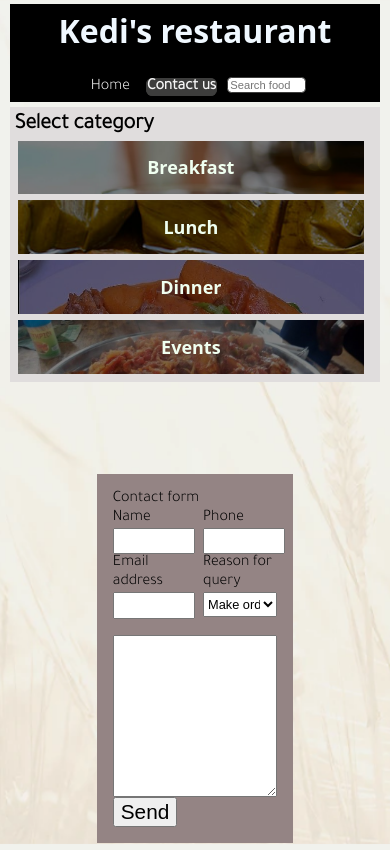
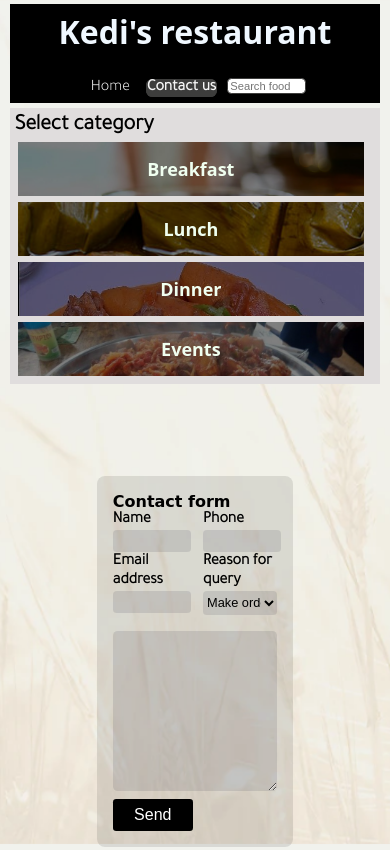
Before and after one commit to kedi1991/project01, a plain HTML site: page pages/contact.html in a window 390 px wide. Shown: the top 850 px of the page. Drawn offline with Linux system fonts and the light colour scheme.

Commit message:
add style to contact form and correct media query for mobile view

```diff
--- a/assets/css/styles.css
+++ b/assets/css/styles.css
@@ -213,172 +213,6 @@ p {
     background-color: rgba(0, 0, 0, 0.7);
 }
 
-/*media queries to correct screen size display*/
-
-/**
-@media screen and (max-width:1680px) {
-    body {
-        zoom: 98%;
-    }
-
-    #section_nav {
-        height: 17em;
-    }
-
-    #div_nav_center {
-        height: 82%;
-    }
-}
-
-@media screen and (max-width:1550px) {
-
-
-    #section_nav {
-        height: 17em;
-    }
-
-    #div_nav_center {
-        height: 82%;
-    }
-}
-
-@media screen and (max-width:1440px) {
-
-    #section_nav {
-        height: 17em;
-    }
-
-    #div_nav_center {
-        height: 82%;
-    }
-}
-
-@media screen and (max-width:1380px) {
-
-    #section_nav {
-        height: 17em;
-    }
-
-    #div_nav_center {
-        height: 82%;
-    }
-}
-
-@media screen and (max-width:1260px) {
-
-
-    #section_nav {
-        height: 16.5em;
-    }
-
-    #div_nav_center {
-        height: 82%;
-    }
-
-    @media screen and (max-width:1100px) {
-        body {
-            width: 78%
-        }
-
-        #section_nav {
-            height: 15.5em;
-        }
-
-        #div_nav_center {
-            height: 82%;
-        }
-    }
-}
-
-@media screen and (max-width:1050px) {
-
-
-    #section_nav {
-        height: 15.5em;
-    }
-
-    #div_nav_center {
-        height: 82%;
-    }
-}
-
-@media screen and (max-width:1024px) {
-    body {
-font-size: smaller;
-width: 85%;
-    }
-
-    #section_nav {
-        height: 15.2em;
-    }
-
-    #div_nav_center {
-        height: 82%;
-    }
-}
-
-@media screen and (max-width:950px) {
-
-
-    #section_nav {
-        height: 15em;
-    }
-
-    #div_nav_center {
-        height: 82%;
-    }
-    #header{
-        font-size: x-large;
-    }
-}
-
-@media screen and (max-width:900px) {
-
-
-    #section_nav {
-        height: 14em;
-    }
-
-    #div_nav_center {
-        height: 81%;
-    }
-}
-
-@media screen and (max-width:800px) {
-
-    #section_nav {
-        height: 14em;
-    }
-
-    #div_nav_center {
-        height: 80%;
-    }
-}
-
-@media screen and (max-width:750px) {
-
-
-    #section_nav {
-        height: 14em;
-    }
-
-    #div_nav_center {
-        height: 80%;
-    }
-}
-
-@media screen and (max-width:620px) {
-
-
-    #section_nav {
-        height: 14em;
-    }
-
-    #div_nav_center {
-        height: 80%;
-    }
-}
-***/
 @media screen and (max-width:1080px) {
     body {
         width: 95%;
@@ -405,6 +239,32 @@ width: 85%;
     }
 }
 
+@media screen and (max-width:788px) {
+    body {
+        font-size: x-small;
+        width: 85%;
+    }
+    #div_food_detail_right{
+        font-size: xx-small;
+    }
+
+    #section_nav {
+        height: 13em;
+    }
+
+    #div_nav_center {
+        font-size: xx-small;
+        height: 77%;
+    }
+
+    #header_nav {
+        font-size: medium;
+    }
+    #header h1{
+        font-size: xx-large;
+        margin-top: 0;
+    }
+}
 @media screen and (max-width:720px) {
     body {
         font-size: x-small;
@@ -431,6 +291,35 @@ width: 85%;
         margin-top: 0;
     }
 }
+@media screen and (max-width:610px) {
+    body {
+        font-size: x-small;
+        width: 90%;
+    }
+    #div_food_detail_right{
+        font-size: smaller;
+    }
+
+    #section_nav {
+        height: 13em;
+    }
+
+    #div_nav_center {
+        font-size: .6em;
+        height: 77%;
+    }
+    #food-content{
+        font-size: 1.2em;
+    }
+    #header_nav {
+        font-size: X-small;
+    }
+    #header h1{
+        font-size: large;
+        margin-top: 0;
+    }
+}
+
 @media screen and (max-width:550px) {
     body {
         font-size: x-small;
@@ -509,6 +398,10 @@ width: 85%;
     #section_nav {
         height: auto;
     }
+
+    #div-contact-top{
+        grid-template-columns: 100%;
+    }
 }
 
 /**End of media queries**/
@@ -565,11 +458,22 @@ width: 85%;
 /**Styles for the contact page**/
 #div-contact {
     display: grid;
-    background-color: rgb(148, 132, 132);
     margin: 5em;
     padding: 1em;
     font-size: 1.6em;
+
+
+        background-color: rgba(0,0,0,.1);
+        border-radius: .5em;
+        font-weight: 600;
+
 }
+form input, textarea, select{
+    background-color: rgba(0,0,33,.1);
+    border: none;
+    border-radius: 0.3em;
+}
+
 
 #contact-left {
     margin-right: .5em;
@@ -601,7 +505,9 @@ width: 85%;
     display: grid;
     grid-template-columns: 100%;
 }
-
+#contact-title{
+    font-family: cursive;
+}
 textarea {
     font-size: 1.2em;
     resize: vertical;
@@ -609,7 +515,14 @@ textarea {
 }
 
 button {
-    font-size: 1.3em;
+    width: 5em;
+    height: 2em;
+    font-size: 1em;
+    margin-top: 0.5em;
+    border: none;
+    border-radius: 0.2em;
+    background-color: black;
+    color: white;
 }
 
 /***Styling for the detailed food items**/
--- a/pages/contact.html
+++ b/pages/contact.html
@@ -12,7 +12,9 @@
 
 <body>
     <header id="header">
-        <h1>Kedi's restaurant</h1>
+        <div>
+            <h1>Kedi's restaurant</h1>
+        </div>
         <div>
             <nav>
                 <div id="header_nav">
```
Also changed, not shown: pages/breakfast.html (+3 -1 lines), pages/dinner.html (+3 -1 lines), pages/events.html (+3 -1 lines), pages/lunch.html (+3 -1 lines), assets/project-design/stories/mockup.png.
